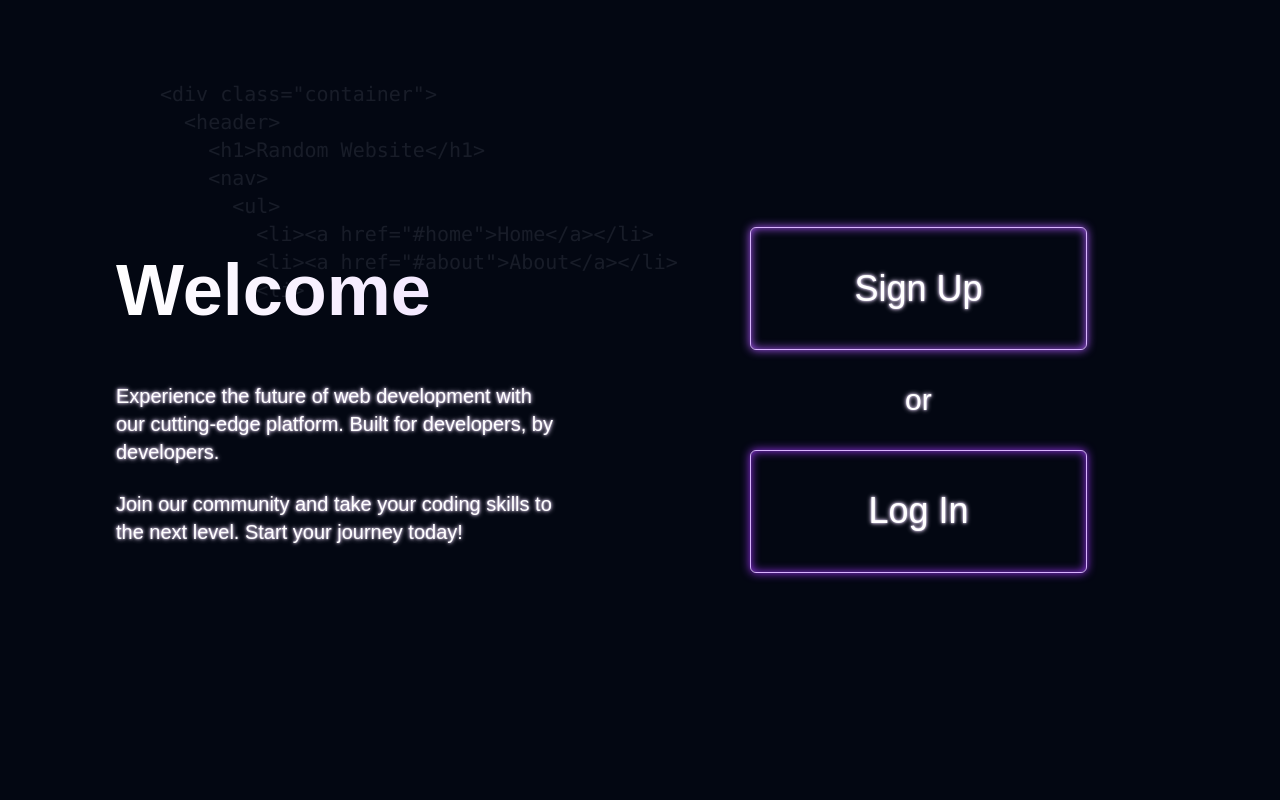
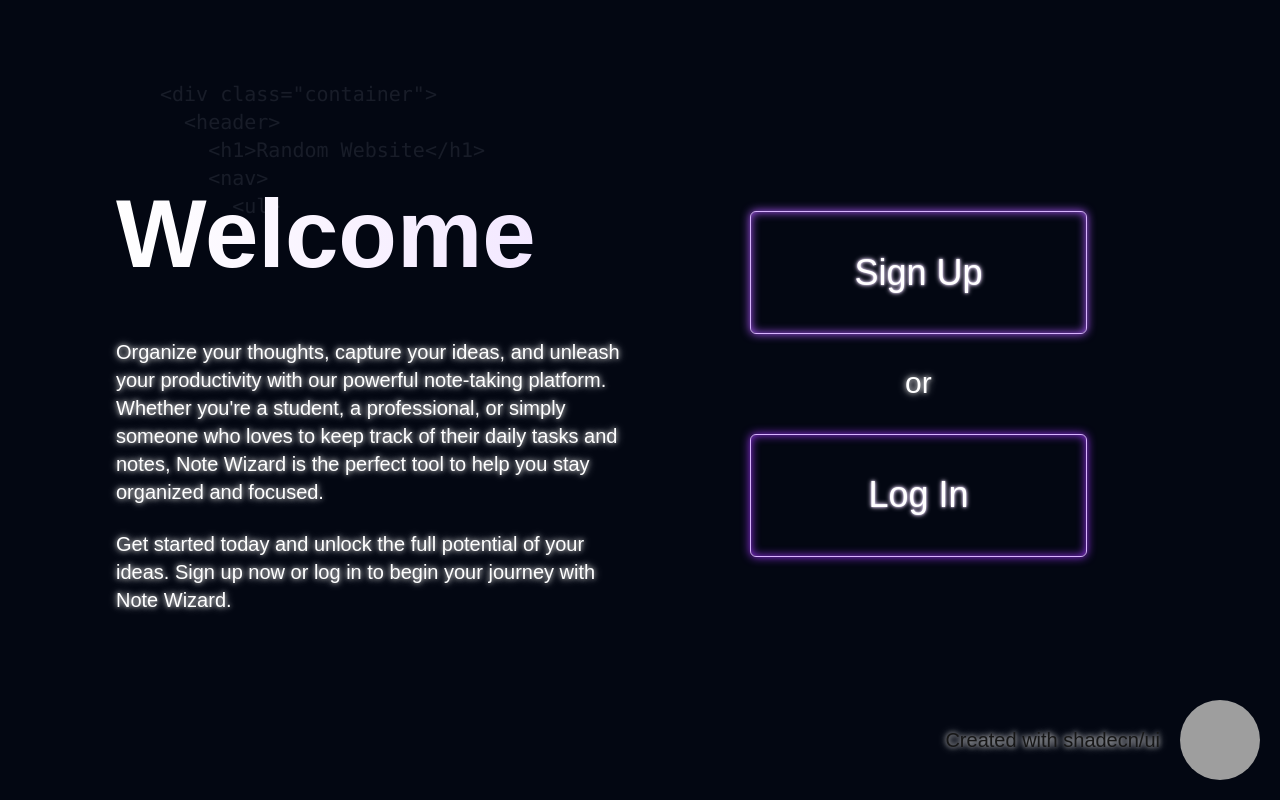
Before and after one commit to Bogdyans/TPWeb, a Next.js app: page / in a window 1280 px wide. Built offline with nearby package versions, Linux system fonts and the light colour scheme; grey boxes are pictures that could not be loaded.

Commit message:
Added avatar at home page with shadecn/ui and changed lighting a bit

```diff
--- a/app/globals.css
+++ b/app/globals.css
@@ -11,6 +11,12 @@
   :root {
     --background: #0a0a0a;
     --foreground: #ededed;
+  }
+}
+
+@layer utilities {
+  .text-glow {
+    text-shadow: 0 0 5px rgba(255, 255, 255, 0.8), 0 0 10px rgba(255, 255, 255, 0.6);
   }
 }
 
--- /dev/null
+++ b/components/fixedavatar.tsx
@@ -0,0 +1,18 @@
+import { Avatar, AvatarImage, AvatarFallback } from "@/components/ui/avatar";
+
+export default function FixedAvatar() {
+  return (
+    <div>
+      {/* Ваши другие элементы страницы */}
+
+      {/* Закрепленный Avatar */}
+      <div style={{ position: 'fixed', bottom: '20px', right: '20px', display: 'flex', alignItems: 'center' }}>
+        <h1 className='max-w-lg text-xl mr-5 text-glow' >Created with shadecn/ui</h1>
+        <Avatar className="w-20 h-20">
+          <AvatarImage src="https://github.com/shadcn.png" alt="Avatar" />
+          <AvatarFallback>SC</AvatarFallback>
+        </Avatar>
+      </div>
+    </div>
+  );
+}
--- /dev/null
+++ b/components/ui/avatar.tsx
@@ -0,0 +1,50 @@
+"use client"
+
+import * as React from "react"
+import * as AvatarPrimitive from "@radix-ui/react-avatar"
+
+import { cn } from "@/lib/utils"
+
+const Avatar = React.forwardRef<
+  React.ElementRef<typeof AvatarPrimitive.Root>,
+  React.ComponentPropsWithoutRef<typeof AvatarPrimitive.Root>
+>(({ className, ...props }, ref) => (
+  <AvatarPrimitive.Root
+    ref={ref}
+    className={cn(
+      "relative flex h-10 w-10 shrink-0 overflow-hidden rounded-full",
+      className
+    )}
+    {...props}
+  />
+))
+Avatar.displayName = AvatarPrimitive.Root.displayName
+
+const AvatarImage = React.forwardRef<
+  React.ElementRef<typeof AvatarPrimitive.Image>,
+  React.ComponentPropsWithoutRef<typeof AvatarPrimitive.Image>
+>(({ className, ...props }, ref) => (
+  <AvatarPrimitive.Image
+    ref={ref}
+    className={cn("aspect-square h-full w-full", className)}
+    {...props}
+  />
+))
+AvatarImage.displayName = AvatarPrimitive.Image.displayName
+
+const AvatarFallback = React.forwardRef<
+  React.ElementRef<typeof AvatarPrimitive.Fallback>,
+  React.ComponentPropsWithoutRef<typeof AvatarPrimitive.Fallback>
+>(({ className, ...props }, ref) => (
+  <AvatarPrimitive.Fallback
+    ref={ref}
+    className={cn(
+      "flex h-full w-full items-center justify-center rounded-full bg-muted",
+      className
+    )}
+    {...props}
+  />
+))
+AvatarFallback.displayName = AvatarPrimitive.Fallback.displayName
+
+export { Avatar, AvatarImage, AvatarFallback }
--- a/package.json
+++ b/package.json
@@ -9,6 +9,7 @@
     "lint": "next lint"
   },
   "dependencies": {
+    "@radix-ui/react-avatar": "^1.1.0",
     "@radix-ui/react-icons": "^1.3.0",
     "@radix-ui/react-slot": "^1.1.0",
     "class-variance-authority": "^0.7.0",
@@ -17,6 +18,7 @@
     "next": "14.2.10",
     "react": "^18",
     "react-dom": "^18",
+    "react-syntax-highlighter": "^15.5.0",
     "tailwind-merge": "^2.5.2",
     "tailwindcss-animate": "^1.0.7"
   },
--- a/pages/home.tsx
+++ b/pages/home.tsx
@@ -1,7 +1,10 @@
 "use client"
 
-import { useState, useEffect } from 'react'
+import React, { useState, useEffect } from 'react'
 import { Button } from "@/components/ui/button"
+import FixedAvatar from '@/components/fixedavatar'
+// import { Prism as SyntaxHighlighter } from 'react-syntax-highlighter'
+// import { dark } from 'react-syntax-highlighter/dist/esm/styles/prism'
 
 const CodeBackground = () => {
     const [code, setCode] = useState('')
@@ -23,13 +26,13 @@ const CodeBackground = () => {
                 '',
                 '  <section id="home">',
                 '    <h2>Welcome to Our Website</h2>',
-                '    <p>Lorem ipsum dolor sit amet, consectetur adipiscing elit. Quisque id libero orci. Nullam lacinia enim nec urna vehicula blandit.</p>',
+                '    <p>Lorem ipsum dolor sit amet, consectetur adipiscing elit.</p>',
                 '    <button class="btn btn-primary">Learn More</button>',
                 '  </section>',
                 '',
                 '  <section id="about">',
                 '    <h2>About Us</h2>',
-                '    <p>Curabitur imperdiet nulla ut libero dictum, ac dapibus velit suscipit. Integer gravida justo vel justo porttitor gravida.</p>',
+                '    <p>Curabitur imperdiet nulla ut libero dictum, ac dapibus velit suscipit.</p>',
                 '  </section>',
                 '',
                 '  <section id="services">',
@@ -41,27 +44,6 @@ const CodeBackground = () => {
                 '    </ul>',
                 '  </section>',
                 '',
-                '  <section id="testimonials">',
-                '    <h2>What Our Clients Say</h2>',
-                '    <blockquote>',
-                '      <p>"This company helped us increase our website traffic by 50% in just three months!"</p>',
-                '      <cite>- John Doe, CEO of Example Corp</cite>',
-                '    </blockquote>',
-                '  </section>',
-                '',
-                '  <section id="contact">',
-                '    <h2>Contact Us</h2>',
-                '    <form>',
-                '      <label for="name">Name:</label>',
-                '      <input type="text" id="name" name="name" required>',
-                '      <label for="email">Email:</label>',
-                '      <input type="email" id="email" name="email" required>',
-                '      <label for="message">Message:</label>',
-                '      <textarea id="message" name="message" rows="4" required></textarea>',
-                '      <button type="submit" class="btn btn-secondary">Send Message</button>',
-                '    </form>',
-                '  </section>',
-                '</div>',
               ]
 
 
@@ -82,7 +64,7 @@ const CodeBackground = () => {
             } else {
               clearInterval(intervalId)
             }
-          }, 30)
+          }, 60)
 
           return () => clearInterval(intervalId)
         }, [])
@@ -95,26 +77,23 @@ const CodeBackground = () => {
 }
 
 export default function Component() {
-  const [greeting, setGreeting] = useState("Welcome")
 
   return (
     <div className="relative min-h-screen bg-gray-950 flex flex-row p-8 overflow-hidden">
       <CodeBackground />
 
       <div className="z-10 w-1/2 flex flex-col justify-center space-y-8 pl-16 ml-5">
-        <h1 className="text-7xl font-bold text-white mb-6 ">
+        <h1 className="text-8xl font-bold text-white mb-6">
           <span className="bg-clip-text text-transparent bg-gradient-to-r from-white to-purple-100 ">
-            {greeting}
+            Welcome
           </span>
         </h1>
         <div className="text-white space-y-6 mb-8">
-          <p className="max-w-md text-xl animate-soft-lighting">
-            Experience the future of web development with our cutting-edge platform.
-            Built for developers, by developers.
+          <p className="max-w-lg text-xl text-glow">
+          Organize your thoughts, capture your ideas, and unleash your productivity with our powerful note-taking platform. Whether you're a student, a professional, or simply someone who loves to keep track of their daily tasks and notes, Note Wizard is the perfect tool to help you stay organized and focused.
           </p>
-          <p className="max-w-md text-xl animate-soft-lighting">
-            Join our community and take your coding skills to the next level.
-            Start your journey today!
+          <p className="max-w-lg text-xl text-glow">
+          Get started today and unlock the full potential of your ideas. Sign up now or log in to begin your journey with Note Wizard.
           </p>
         </div>
       </div>
@@ -123,18 +102,19 @@ export default function Component() {
         <Button
           variant="outline"
           className="animate-soft-lighting w-3/5 h-1/6 bg-gray-950 hover:bg-white text-white hover:text-gray-950 border-purple-300 transition-all duration-300 ease-in-out transform hover:scale-105 shadow-[0_0_10px_#a855f7,inset_0_0_10px_#a855f7] hover:shadow-[0_0_20px_#ffffff,inset_0_0_20px_#ffffff] text-4xl"
-          onClick={() => setGreeting("Welcome! Sign up now")}
+          onClick={() => {}}
         >
           Sign Up
         </Button>
-        <div className="animate-soft-lighting animate-bounce text-white text-center w-3/5 text-3xl">or</div>
+        <div className="text-glow animate-bounce text-white text-center w-3/5 text-3xl">or</div>
         <Button
           variant="outline"
           className="animate-soft-lighting w-3/5 h-1/6 bg-gray-950 hover:bg-white text-white hover:text-gray-950 border-purple-300 transition-all duration-300 ease-in-out transform hover:scale-105 shadow-[0_0_10px_#9333ea,inset_0_0_10px_#9333ea] hover:shadow-[0_0_20px_#ffffff,inset_0_0_20px_#ffffff] text-4xl"
-          onClick={() => setGreeting("Welcome back")}
+          onClick={() => {}}
         >
           Log In
         </Button>
+        <FixedAvatar />
       </div>
       <style jsx global>{`
         @keyframes soft-lighting {
```
Also changed, not shown: 1 other file (tests, documents, lock files or other folders).
